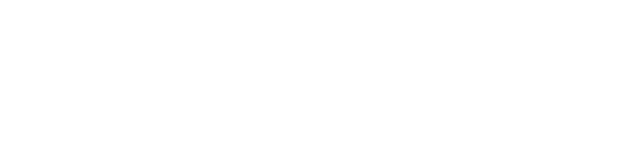
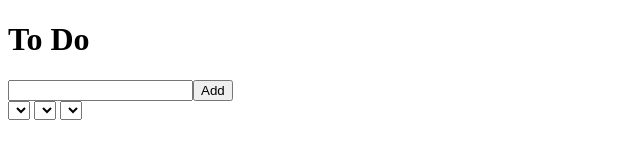
Before and after one commit to Dev-H-G/Simple-tasks, a plain HTML site: page index.html in a window 1280 px wide. Shown: the whole page, without its empty margins (0-640 px from the left). Drawn offline with Linux system fonts and the light colour scheme.

Commit message:
HTML codes

```diff
--- a/index.html
+++ b/index.html
@@ -8,7 +8,21 @@
     <title>My To Do list</title>
 </head>
 <body>
+    <h1>To Do</h1>
+    <div class="writedoing">
+        <input type="text" class="doinginput"><button class="adddoing">Add</button>
+    </div>
+    <div class="doinglisttype">
+        <output value="all">
+            <select name="All" id="1">All</select>
+            <select name="Compeleted" id="2">Compeleted</select>
+            <select name="Umncopeleted" id="3">Umncopeleted</select>
+        </output>
+    </div>
+    <div class="doinglist"><ul class="listul">
 
+        </ul>
+    </div>
     <script src="main.js"></script>
 </body>
 </html>
```
